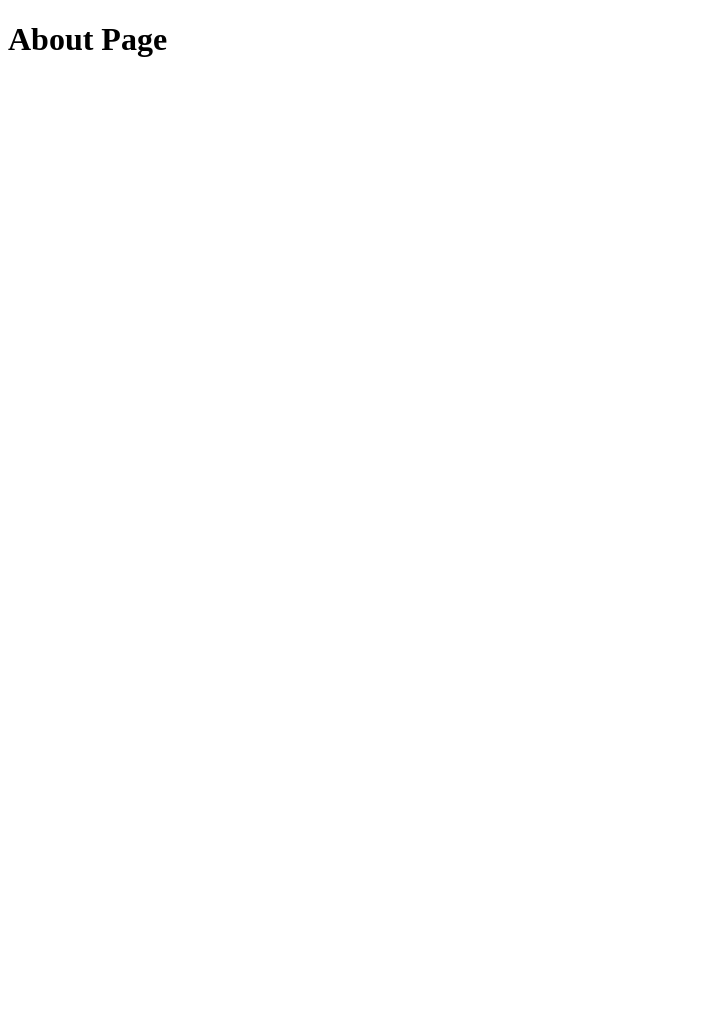
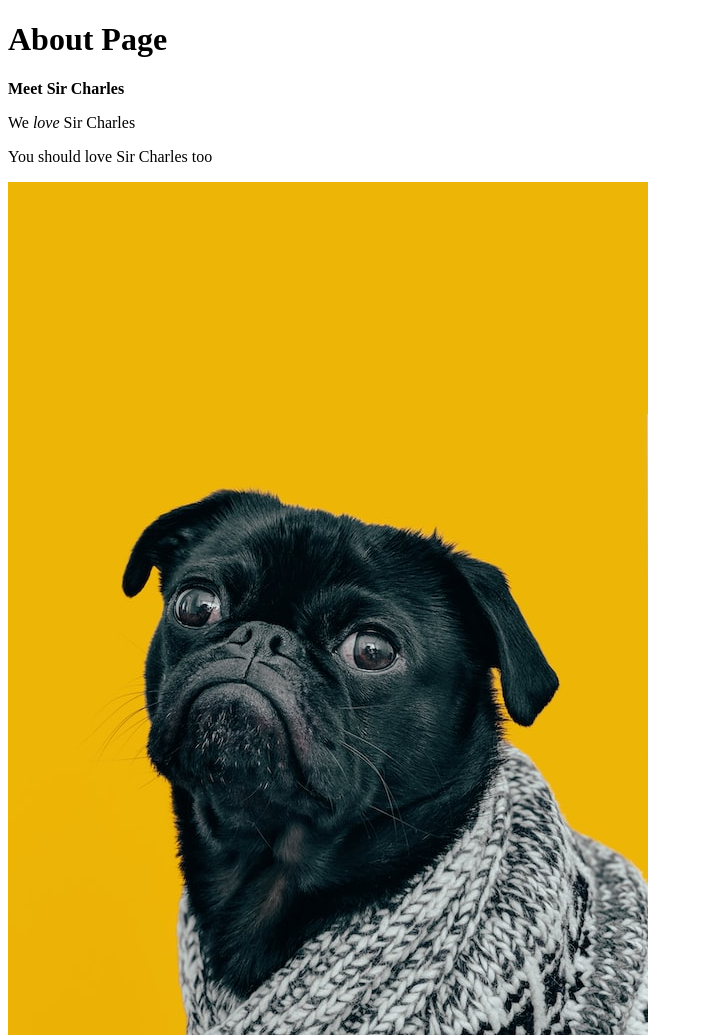
Before and after one commit to abbiehuynh/odin-links-and-images, a plain HTML site: page pages/about.html in a window 1280 px wide. Shown: the whole page, without its empty margins (0-703 px from the left). Before the commit the page ends 800 px from the top, so only its background shows below. Drawn offline with Linux system fonts and the light colour scheme.

Commit message:
added image and paragraph:

```diff
--- a/pages/about.html
+++ b/pages/about.html
@@ -7,5 +7,9 @@
 
   <body>
     <h1>About Page</h1>
+    <p> <strong>Meet Sir Charles</strong></p>
+    <p> We <em>love</em> Sir Charles</p>
+    <p>You should love Sir Charles too</p>
+    <img src="../images/dog.jpg">
   </body>
 </html>
```
